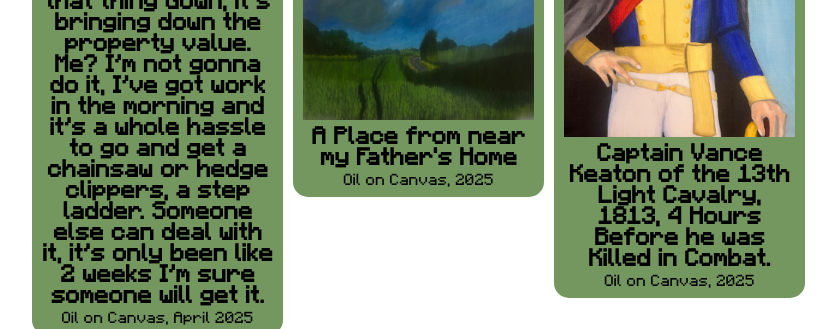
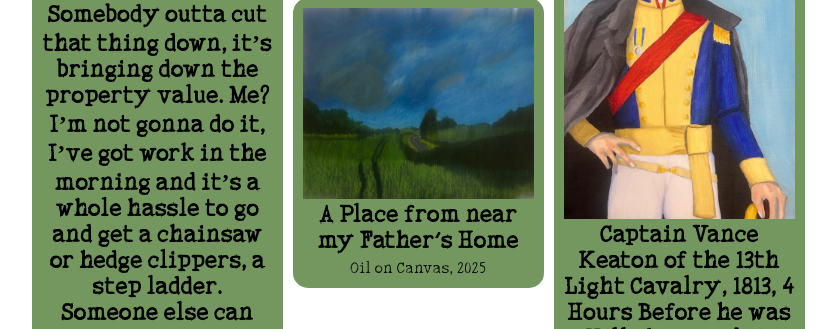
Before and after one commit to MinecraftMovie/MinecraftMovie.github.io, a PHP site: page /portfolio.html in a window 1280 px wide. Shown: the part 1692-2021 px from the top of the page, without its empty margins (327-1163 px from the left). Run offline with PHP 8.4, Linux system fonts and the light colour scheme; some libraries are stand-ins or nearby versions.

Commit message:
Change portfolio font, remove disclaimer underline

```diff
--- a/index.html
+++ b/index.html
@@ -229,7 +229,7 @@
     <footer>
         <p class="credit">Built and maintained by Music for the Layman engineering team</p>
         <div class="disclaimer">
-            <a href="https://www.minecraft.net/en-us/usage-guidelines" data-toggle="tooltip" title="Not An Official Minecraft/Mojang Website">&#9888;</a>
+            <a href="https://www.minecraft.net/en-us/usage-guidelines" data-toggle="tooltip" title="Not An Official Minecraft/Mojang Website" style="text-decoration: none;">&#9888;</a>
         </div>
     </footer>
 </body>
--- a/portfolio.css
+++ b/portfolio.css
@@ -5,7 +5,7 @@ html{
     background-repeat: no-repeat;
     background-attachment: fixed;
     background-position: right;
-    font-family: 'Minecraft Seven';
+    font-family: 'Intuitive';
 }
 
 body{
```
